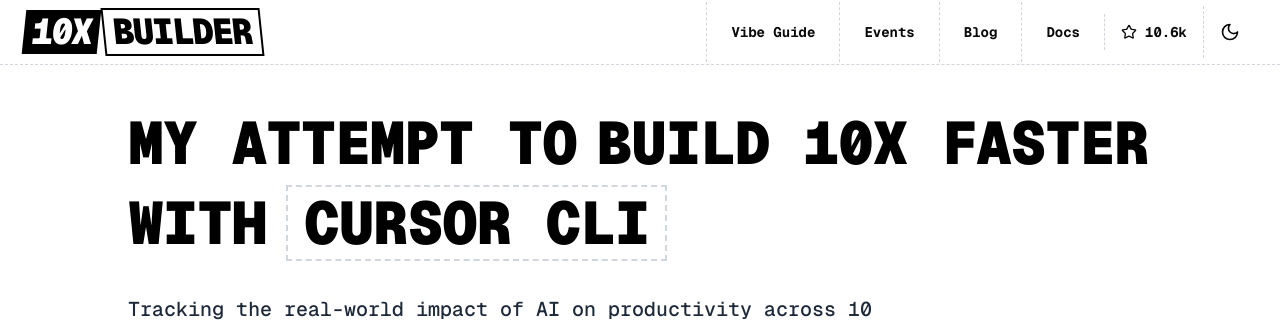
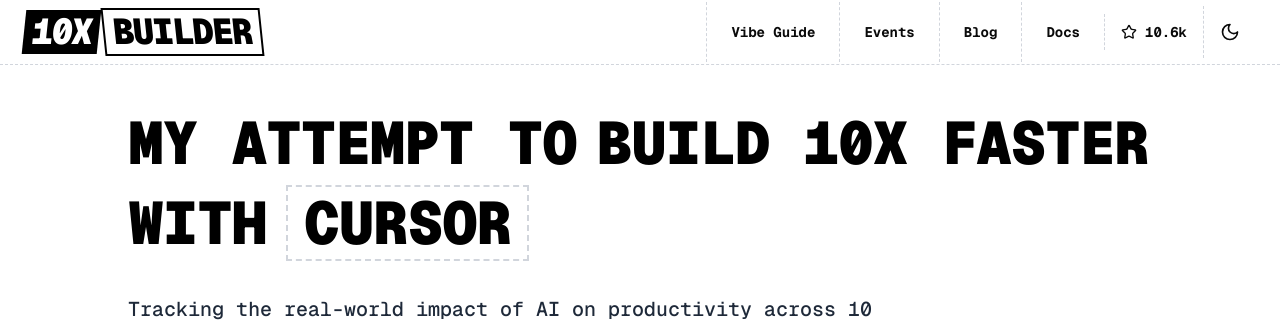
Before and after one commit to moeghashim/10x-shot, a Next.js app: page / in a window 1280 px wide. Shown: the top 322 px of the page. Built offline with nearby package versions, Linux system fonts and the light colour scheme; no server answers.

Commit message:
Update tools list in hero section animation

```diff
--- a/components/vibe-hero.tsx
+++ b/components/vibe-hero.tsx
@@ -4,7 +4,20 @@ import { GeistMono } from "geist/font/mono"
 import { TextLoop } from "@/components/ui/text-loop"
 
 export function VibeHero() {
-  const tools = ["AI Agents", "Cursor CLI", "Claude Code", "Gemini CLI", "Copilot", "v0.dev"]
+  const tools = [
+    "AI Agents",
+    "Cursor",
+    "Claude Code",
+    "Gemini",
+    "Nano Banana",
+    "V0",
+    "Codex",
+    "Replit",
+    "Kling",
+    "Droid",
+    "AMP",
+    "Midjourney",
+  ]
 
   return (
     <section className={`${GeistMono.className} pt-12 pb-2 px-6 bg-white text-black`}>
```
